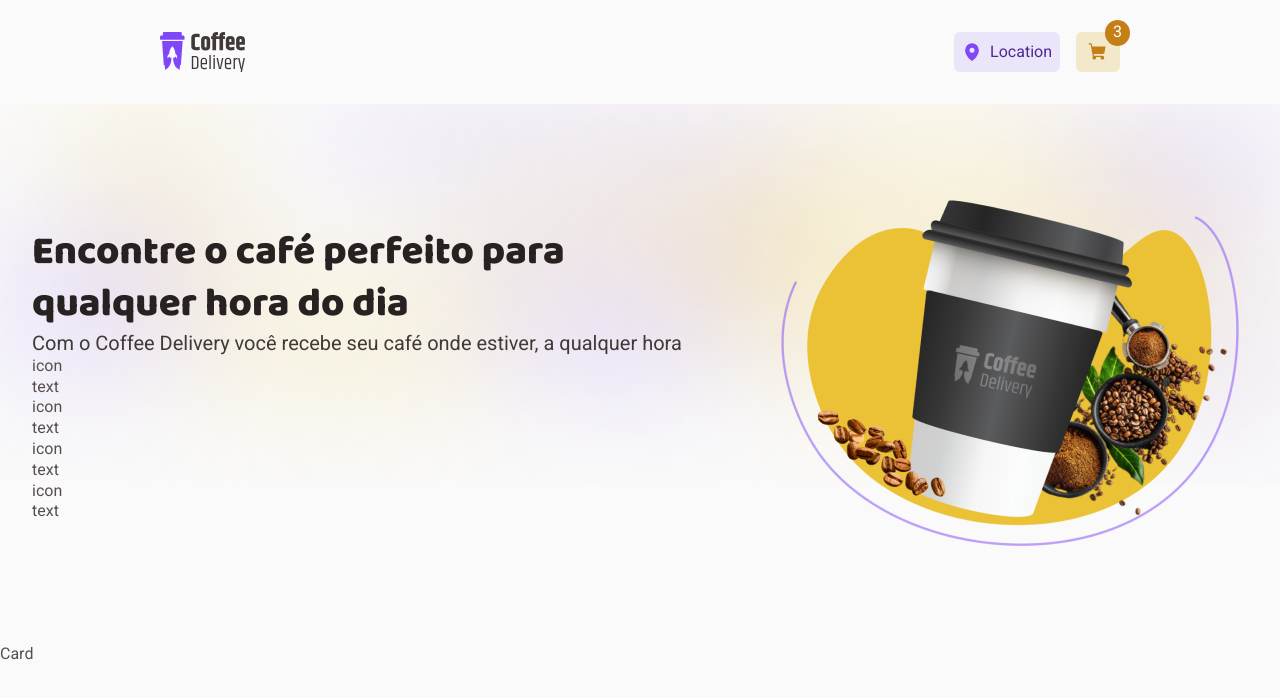
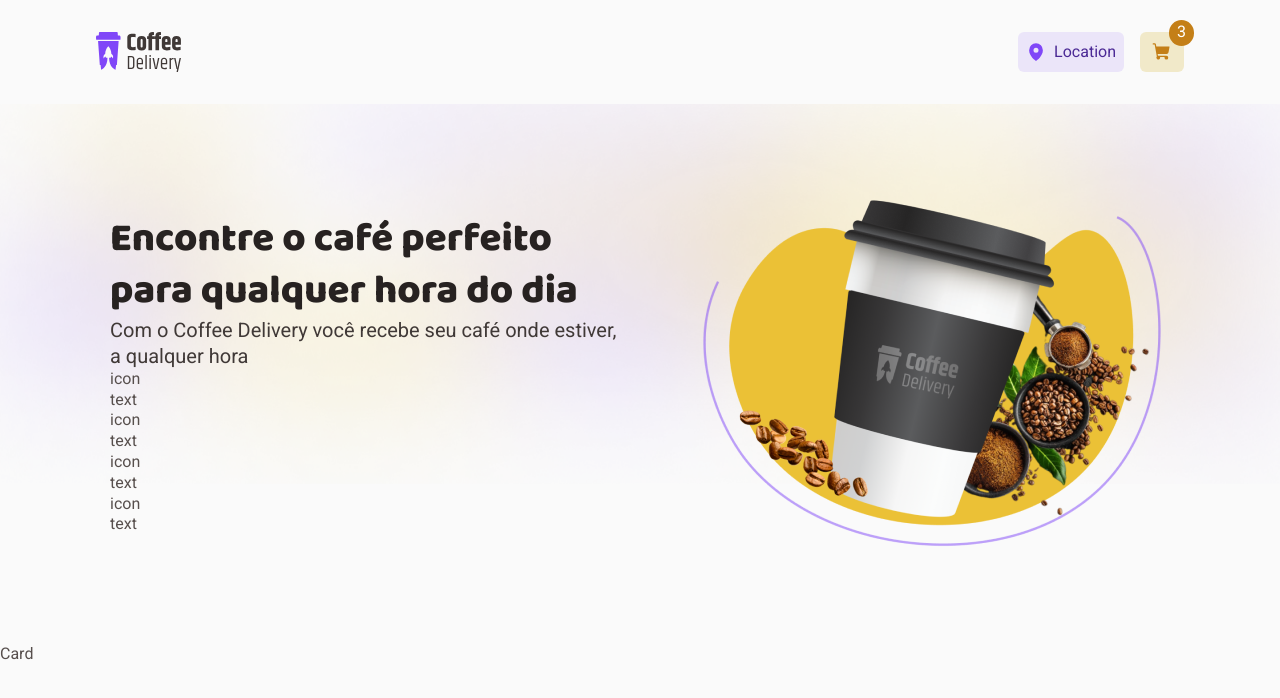
Before and after one commit to bruflor/ignite-challenge02-Coffe-Delivery, a React (Vite) app: page / in a window 1280 px wide. Shown: the top 698 px of the page. Built offline with nearby package versions, Linux system fonts and the light colour scheme.

Commit message:
test margins

```diff
--- a/src/App.styles.ts
+++ b/src/App.styles.ts
@@ -10,7 +10,8 @@
   background-attachment: fixed;
 
   display: grid;
-  grid-template-columns: auto 1fr;
+  /* grid-template-columns: auto 1fr; */
+  grid-template-columns: 520px auto;
   gap: 4rem;
   justify-content: center;
   align-items: center;
@@ -18,6 +19,9 @@
   div {
   }
   @media (max-width: 768px) {
+    html {
+      font-size: 87.5%;
+    }
     grid-template-columns: 1fr;
   }
 `;
--- a/src/components/Header/style.ts
+++ b/src/components/Header/style.ts
@@ -2,9 +2,10 @@
 
 export const NavBar = styled.nav`
   display: flex;
+  max-width: 68rem;
   justify-content: space-between;
   padding: 2rem 0;
-  margin: 0 10rem;
+  margin: 0 auto;
   div {
     display: flex;
     gap: 1rem;
```
